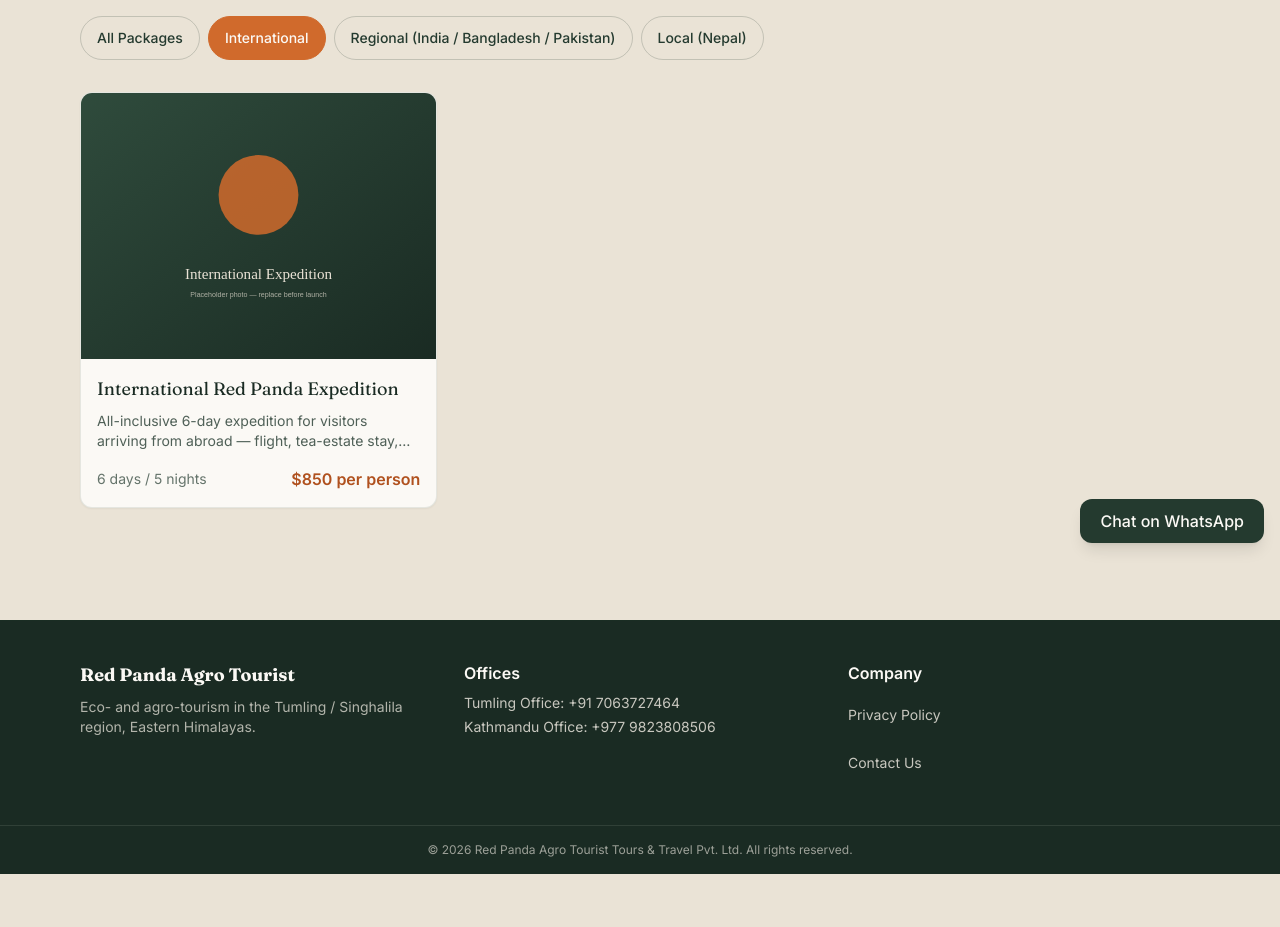
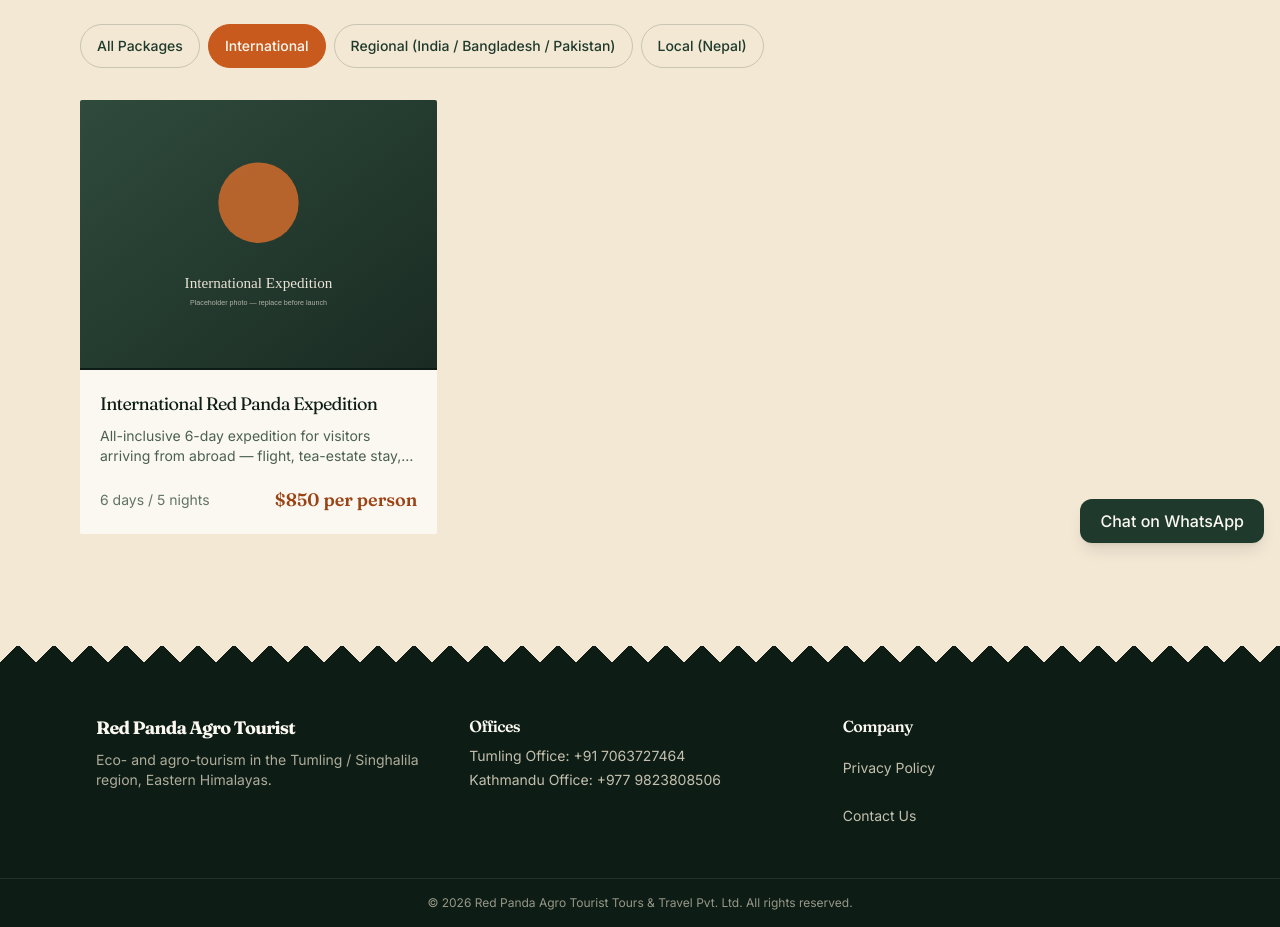
Before and after one commit to Pratik23G/RedPandaAgroTourist, a Next.js app: page /packages in a window 1280 px wide. Shown: the part 241-1168 px from the top of the page. Before the commit the page ends 1115 px from the top, so only its background shows below. Built offline with nearby package versions, Linux system fonts and the light colour scheme; no server answers.

Commit message:
Fixed some Overlay and display

```diff
--- a/app/globals.css
+++ b/app/globals.css
@@ -7,12 +7,17 @@
     scroll-behavior: smooth;
   }
   body {
-    @apply bg-cream-200 text-forest-800 antialiased;
+    @apply bg-cream-100 text-forest-900 antialiased;
   }
   /* Non-negotiable per brief §5: no horizontal scroll at any width */
   html,
   body {
     overflow-x: hidden;
+  }
+  h1,
+  h2,
+  h3 {
+    @apply font-display tracking-tightest;
   }
 }
 
@@ -21,4 +26,27 @@
   .tap-target {
     @apply inline-flex min-h-[44px] items-center justify-center;
   }
+
+  /* Small-caps section label — signals "editorial" over "generic SaaS landing page" */
+  .eyebrow {
+    @apply inline-flex items-center gap-2 font-sans text-xs font-semibold uppercase tracking-[0.2em] text-rust-600;
+  }
+
+  .btn-primary {
+    @apply tap-target rounded-sm bg-rust-500 px-7 font-semibold text-cream-50 transition-colors hover:bg-rust-600;
+  }
+
+  .btn-outline {
+    @apply tap-target rounded-sm border border-current px-7 font-semibold transition-colors;
+  }
+
+  /* Zigzag ridge motif (Singhalila skyline) between full-bleed sections. Color via `text-*`. */
+  .ridge-divider {
+    height: 1.75rem;
+    background-image: linear-gradient(135deg, currentColor 25%, transparent 25.5%),
+      linear-gradient(225deg, currentColor 25%, transparent 25.5%);
+    background-position: left bottom;
+    background-repeat: repeat-x;
+    background-size: 2.25rem 1.75rem;
+  }
 }
--- a/app/page.tsx
+++ b/app/page.tsx
@@ -29,78 +29,97 @@ export default function HomePage() {
 
   return (
     <>
-      <section className="relative flex min-h-[70vh] items-center overflow-hidden bg-forest-800 text-cream-50">
+      <section className="relative flex min-h-[92vh] items-end overflow-hidden bg-forest-900 text-cream-50">
         <Image
           src="/placeholders/hero-home.svg"
           alt="Red panda in the Singhalila forest canopy"
           fill
           priority
           sizes="100vw"
-          className="object-cover opacity-60"
+          className="object-cover opacity-70"
         />
-        <div className="relative z-10 mx-auto max-w-3xl px-4 py-20 text-center">
-          <span className="tap-target inline-flex rounded-full bg-rust-500 px-4 text-sm font-semibold">
-            No sighting = no charge
+        <div className="pointer-events-none absolute inset-0 bg-gradient-to-t from-forest-900 via-forest-900/40 to-forest-900/10" />
+        <div className="relative z-10 w-full px-4 pb-16 pt-32 sm:px-8 lg:px-16">
+          <div className="max-w-2xl">
+            <span className="eyebrow text-gold-400">
+              <span aria-hidden className="h-px w-6 bg-gold-400" />
+              Tumling &middot; Singhalila &middot; Eastern Himalayas
             </span>
-          <h1 className="mt-4 font-display text-4xl font-bold sm:text-5xl">
-            Track Wild Red Pandas in the Eastern Himalayas
+            <h1 className="mt-5 font-display text-5xl font-bold leading-[0.95] sm:text-6xl lg:text-7xl">
+              Track wild red pandas where the clouds live.
             </h1>
-          <p className="mx-auto mt-4 max-w-xl text-lg text-cream-100/90">
-            Guided tracking, bird watching, cultural village tours, and farm-family homestays in Tumling &amp;
-            Singhalila — with Kanchenjunga and Everest views along the way.
+            <p className="mt-6 max-w-lg text-lg text-cream-100/85">
+              Guided tracking, bird watching, cultural village tours, and farm-family homestays — with
+              Kanchenjunga and Everest views along the way.
             </p>
-          <div className="mt-8 flex flex-wrap items-center justify-center gap-4">
-            <Link
-              href="/packages"
-              className="tap-target rounded-lg bg-rust-500 px-6 font-semibold text-cream-50 hover:bg-rust-600"
-            >
+            <div className="mt-9 flex flex-wrap items-center gap-4">
+              <Link href="/packages" className="btn-primary">
                 View Packages
               </Link>
               <WhatsAppCta />
             </div>
           </div>
+        </div>
+        <div className="ridge-divider absolute inset-x-0 bottom-0 z-10 text-cream-100" aria-hidden />
       </section>
 
-      <section className="mx-auto max-w-6xl px-4 py-16">
-        <h2 className="text-center font-display text-2xl font-bold text-forest-800 sm:text-3xl">
-          Why Travel With Us
-        </h2>
-        <div className="mt-8 grid gap-6 sm:grid-cols-2 lg:grid-cols-4">
-          {USPS.map((usp) => (
-            <div key={usp.title} className="rounded-lg border border-forest-700/10 bg-cream-50 p-5">
-              <h3 className="font-display text-lg text-forest-800">{usp.title}</h3>
-              <p className="mt-2 text-sm text-forest-700/80">{usp.description}</p>
+      <section className="bg-cream-100 py-6 text-center">
+        <span className="tap-target inline-flex rounded-sm border border-rust-500 bg-rust-500/10 px-4 text-sm font-semibold text-rust-600">
+          No red panda sighted in 2–3 days? The package is free.
+        </span>
+      </section>
+
+      <section className="mx-auto max-w-6xl px-4 py-20 sm:px-8">
+        <span className="eyebrow">
+          <span aria-hidden className="h-px w-6 bg-rust-500" />
+          Why travel with us
+        </span>
+        <div className="mt-8 grid gap-x-8 gap-y-10 sm:grid-cols-2">
+          {USPS.map((usp, i) => (
+            <div key={usp.title} className="flex gap-5 border-t border-forest-700/15 pt-5">
+              <span className="font-display text-3xl text-cream-200/80" aria-hidden>
+                {String(i + 1).padStart(2, "0")}
+              </span>
+              <div>
+                <h3 className="font-display text-xl text-forest-900">{usp.title}</h3>
+                <p className="mt-2 text-forest-700/80">{usp.description}</p>
+              </div>
             </div>
           ))}
         </div>
       </section>
 
-      <section className="bg-cream-100 py-16">
-        <div className="mx-auto max-w-6xl px-4">
-          <h2 className="text-center font-display text-2xl font-bold text-forest-800 sm:text-3xl">
-            Featured Packages
-          </h2>
-          <div className="mt-8 grid gap-6 sm:grid-cols-2 lg:grid-cols-3">
+      <section className="bg-forest-900 py-20 text-cream-50">
+        <div className="mx-auto max-w-6xl px-4 sm:px-8">
+          <div className="flex flex-wrap items-end justify-between gap-4">
+            <div>
+              <span className="eyebrow text-gold-400">
+                <span aria-hidden className="h-px w-6 bg-gold-400" />
+                Featured packages
+              </span>
+              <h2 className="mt-3 font-display text-3xl font-bold sm:text-4xl">Choose your trip</h2>
+            </div>
+            <Link href="/packages" className="tap-target font-semibold text-gold-400 hover:text-gold-500">
+              See all packages →
+            </Link>
+          </div>
+          <div className="mt-10 grid gap-6 sm:grid-cols-2 lg:grid-cols-3">
             {featured.map((pkg) => (
               <PackageCard key={pkg.slug} pkg={pkg} />
             ))}
           </div>
-          <div className="mt-8 text-center">
-            <Link href="/packages" className="tap-target font-semibold text-rust-600 hover:text-rust-500">
-              See all packages →
-            </Link>
-          </div>
         </div>
       </section>
 
-      <section className="mx-auto max-w-6xl px-4 py-16">
-        <h2 className="text-center font-display text-2xl font-bold text-forest-800 sm:text-3xl">
-          What Travelers Say
-        </h2>
+      <section className="mx-auto max-w-6xl px-4 py-20 sm:px-8">
+        <span className="eyebrow">
+          <span aria-hidden className="h-px w-6 bg-rust-500" />
+          What travelers say
+        </span>
         <div className="mt-8 grid gap-6 sm:grid-cols-2">
           {testimonials.map((t, i) => (
-            <blockquote key={i} className="rounded-lg border border-forest-700/10 bg-cream-50 p-6">
-              <p className="text-forest-800">&ldquo;{t.quote}&rdquo;</p>
+            <blockquote key={i} className="border-l-2 border-rust-500 py-1 pl-6">
+              <p className="font-display text-xl leading-snug text-forest-900">&ldquo;{t.quote}&rdquo;</p>
               <footer className="mt-3 text-sm text-forest-700/70">
                 — {t.authorName}, {t.country}
               </footer>
@@ -109,17 +128,14 @@ export default function HomePage() {
         </div>
       </section>
 
-      <section className="bg-forest-700 py-16 text-center text-cream-50">
+      <section className="relative overflow-hidden bg-rust-600 py-20 text-center text-cream-50">
         <div className="mx-auto max-w-2xl px-4">
-          <h2 className="font-display text-2xl font-bold sm:text-3xl">Ready to Track a Red Panda?</h2>
-          <p className="mt-3 text-cream-100/90">
+          <h2 className="font-display text-3xl font-bold sm:text-4xl">Ready to track a red panda?</h2>
+          <p className="mt-3 text-cream-50/90">
             Send an inquiry and our team will confirm your dates within one business day.
           </p>
-          <div className="mt-6 flex flex-wrap items-center justify-center gap-4">
-            <Link
-              href="/contact"
-              className="tap-target rounded-lg bg-rust-500 px-6 font-semibold text-cream-50 hover:bg-rust-600"
-            >
+          <div className="mt-8 flex flex-wrap items-center justify-center gap-4">
+            <Link href="/contact" className="btn-primary bg-forest-900 hover:bg-forest-800">
               Send an Inquiry
             </Link>
             <WhatsAppCta />
--- a/components/package-card.tsx
+++ b/components/package-card.tsx
@@ -7,7 +7,7 @@ export function PackageCard({ pkg }: { pkg: PackageData }) {
   return (
     <Link
       href={`/packages/${pkg.slug}`}
-      className="group flex flex-col overflow-hidden rounded-lg border border-forest-700/10 bg-cream-50 shadow-sm transition-shadow hover:shadow-md"
+      className="group flex flex-col overflow-hidden rounded-sm bg-cream-50 transition-transform duration-200 hover:-translate-y-1"
     >
       <div className="relative aspect-[4/3] w-full bg-cream-100">
         <Image
@@ -18,17 +18,17 @@ export function PackageCard({ pkg }: { pkg: PackageData }) {
           className="object-cover"
         />
         {pkg.guaranteeNoSighting && (
-          <span className="absolute left-2 top-2 rounded-full bg-rust-500 px-3 py-1 text-xs font-semibold text-cream-50">
+          <span className="absolute left-0 top-3 bg-rust-500 py-1 pl-3 pr-4 text-xs font-semibold uppercase tracking-wide text-cream-50">
             No sighting = no charge
           </span>
         )}
       </div>
-      <div className="flex flex-1 flex-col gap-2 p-4">
-        <h3 className="font-display text-lg text-forest-800">{pkg.name}</h3>
+      <div className="flex flex-1 flex-col gap-2 border-t-2 border-forest-900 p-5">
+        <h3 className="font-display text-lg text-forest-900">{pkg.name}</h3>
         <p className="line-clamp-2 text-sm text-forest-700/80">{pkg.summary}</p>
-        <div className="mt-auto flex items-center justify-between pt-2">
+        <div className="mt-auto flex items-center justify-between pt-3">
           <span className="text-sm text-forest-700/70">{pkg.durationLabel}</span>
-          <span className="font-semibold text-rust-600">{formatPrice(pkg.price)}</span>
+          <span className="font-display text-lg font-semibold text-rust-600">{formatPrice(pkg.price)}</span>
         </div>
       </div>
     </Link>
--- a/components/site-footer.tsx
+++ b/components/site-footer.tsx
@@ -3,8 +3,9 @@ import { OFFICES } from "@/components/whatsapp-cta";
 
 export function SiteFooter() {
   return (
-    <footer className="mt-16 border-t border-forest-700/10 bg-forest-800 text-cream-100">
-      <div className="mx-auto grid max-w-6xl gap-8 px-4 py-10 sm:grid-cols-3">
+    <footer className="mt-16 bg-forest-900 text-cream-100">
+      <div className="ridge-divider text-cream-100" aria-hidden />
+      <div className="mx-auto grid max-w-6xl gap-8 px-4 py-10 sm:grid-cols-3 sm:px-8">
         <div>
           <h2 className="font-display text-lg font-bold text-cream-50">Red Panda Agro Tourist</h2>
           <p className="mt-2 text-sm text-cream-100/70">
--- a/tailwind.config.ts
+++ b/tailwind.config.ts
@@ -6,19 +6,27 @@ export default {
     extend: {
       colors: {
         cream: {
-          50: "#FBF9F5",
-          100: "#F4EFE6",
-          200: "#EAE3D6", // brand background
+          50: "#FBF8F1",
+          100: "#F3E8D4",
+          200: "#E8D8B8", // brand background, warmer/richer than before
         },
         forest: {
-          600: "#2F4B3C",
-          700: "#243A2F", // brand deep green
-          800: "#1A2B23",
+          500: "#3A5C48",
+          600: "#2B4A3A",
+          700: "#1F3A2C", // brand deep green
+          800: "#142A1F",
+          900: "#0D1D15", // near-black green, for max-contrast text/bg
         },
         rust: {
-          400: "#E08A4F",
-          500: "#D06A2C", // brand red-panda accent
-          600: "#B0511E",
+          400: "#E2934F",
+          500: "#C85A1E", // brand red-panda accent, terracotta not pastel
+          600: "#9B4315",
+          700: "#7A3410",
+        },
+        gold: {
+          400: "#DDB759",
+          500: "#C99A2E", // secondary accent — badges, dividers, sparing use
+          600: "#A67C1F",
         },
       },
       fontFamily: {
@@ -29,6 +37,9 @@ export default {
       borderRadius: {
         lg: "0.75rem",
       },
+      letterSpacing: {
+        tightest: "-0.04em",
+      },
     },
   },
   plugins: [],
```
Also changed, not shown: components/site-header.tsx (+5 -4 lines), 1 other file (tests, documents, lock files or other folders). Lines whose indentation alone changed are shown as unchanged.
